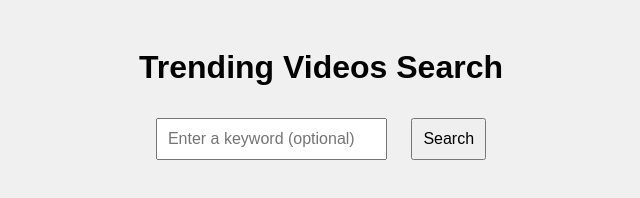
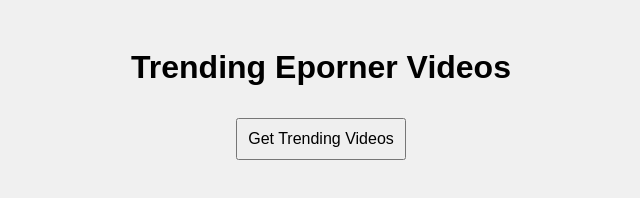
Before and after one commit to 123collect/por, a plain HTML site: page index.html in a window 1280 px wide. Shown: the whole page, without its empty margins (319-959 px from the left). Drawn offline with Linux system fonts and the light colour scheme.

Commit message:
Update index.html

```diff
--- a/index.html
+++ b/index.html
@@ -3,13 +3,12 @@
 <head>
     <meta charset="UTF-8">
     <meta name="viewport" content="width=device-width, initial-scale=1.0">
-    <title>Trending Videos</title>
+    <title>Trending Eporner Videos</title>
     <link rel="stylesheet" href="styles.css">
 </head>
 <body>
-    <h1>Trending Videos Search</h1>
-    <input type="text" id="searchInput" placeholder="Enter a keyword (optional)">
-    <button onclick="searchVideos()">Search</button>
+    <h1>Trending Eporner Videos</h1>
+    <button onclick="fetchTrendingVideos()">Get Trending Videos</button>
 
     <div id="videoResults"></div>
 
```
